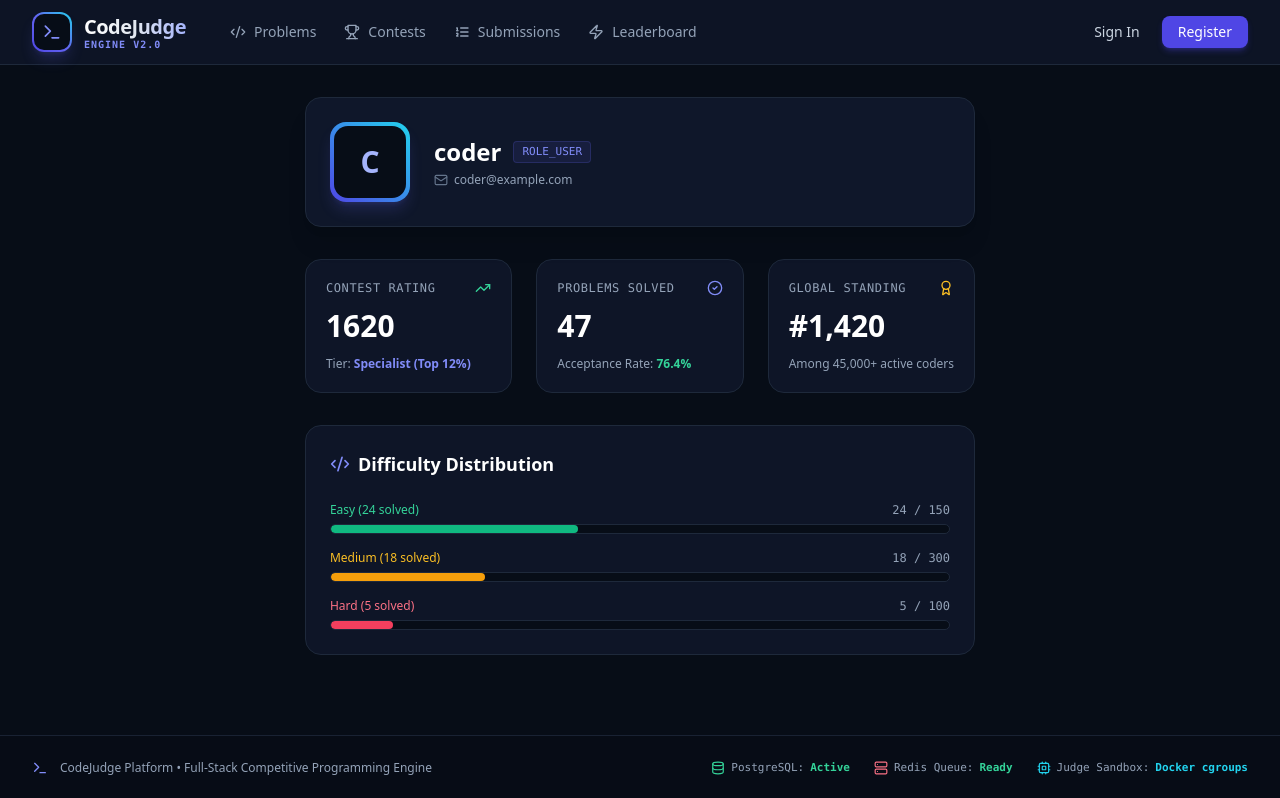
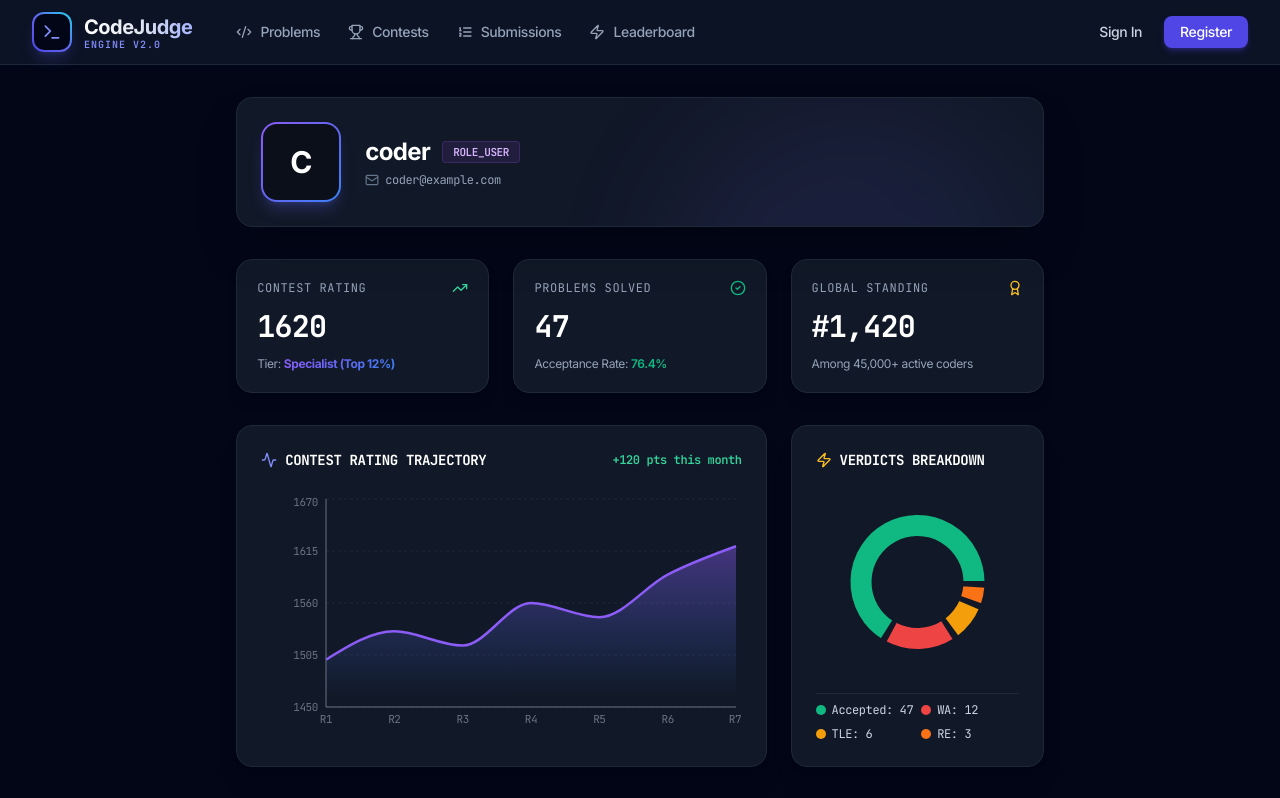
Before and after one commit to Bitu-kumar045/code-judge, a React (Vite) app in the folder frontend/: page /profile in a window 1280 px wide. Shown: the top 798 px of the page. Built offline with nearby package versions, Linux system fonts and the light colour scheme; the HTML template or start-up script is replaced by a standard one.

Commit message:
feat(ui): implement modern Linear/Vercel dark design system with Recharts, fonts and verdict tokens

```diff
--- a/frontend/index.html
+++ b/frontend/index.html
@@ -4,9 +4,14 @@
     <meta charset="UTF-8" />
     <link rel="icon" type="image/svg+xml" href="/vite.svg" />
     <meta name="viewport" content="width=device-width, initial-scale=1.0" />
-    <title>CodeJudge - Online Coding & Problem Solving Platform</title>
+    <title>CodeJudge — Competitive Programming Platform</title>
+
+    <!-- Google Fonts: Inter and JetBrains Mono -->
+    <link rel="preconnect" href="https://fonts.googleapis.com">
+    <link rel="preconnect" href="https://fonts.gstatic.com" crossorigin>
+    <link href="https://fonts.googleapis.com/css2?family=Inter:wght@300;400;500;600;700;800&family=JetBrains+Mono:ital,wght@0,400;0,500;0,600;0,700;1,400&display=swap" rel="stylesheet">
   </head>
-  <body class="bg-slate-950 text-slate-100 min-h-screen antialiased selection:bg-indigo-500 selection:text-white">
+  <body class="bg-darkBg text-slate-100 min-h-screen font-sans antialiased selection:bg-indigo-500 selection:text-white">
     <div id="root"></div>
     <script type="module" src="/src/main.jsx"></script>
   </body>
--- a/frontend/package.json
+++ b/frontend/package.json
@@ -10,10 +10,12 @@
   },
   "dependencies": {
     "@monaco-editor/react": "^4.6.0",
+    "framer-motion": "^14.9.0",
     "lucide-react": "^0.363.0",
     "react": "^18.2.0",
     "react-dom": "^18.2.0",
-    "react-router-dom": "^6.22.3"
+    "react-router-dom": "^6.22.3",
+    "recharts": "^3.10.1"
   },
   "devDependencies": {
     "@types/react": "^18.2.66",
--- a/frontend/src/index.css
+++ b/frontend/src/index.css
@@ -4,25 +4,45 @@
 
 @layer base {
   body {
-    @apply bg-slate-950 text-slate-100 font-sans;
+    @apply bg-darkBg text-slate-100 font-sans tracking-tight;
+    background-color: #0B0F19;
   }
 }
 
-/* Custom scrollbar */
+/* Linear/Vercel-style glowing borders and cards */
+.glass-panel {
+  background: rgba(17, 24, 39, 0.75);
+  backdrop-filter: blur(12px);
+  border: 1px solid rgba(255, 255, 255, 0.08);
+}
+
+.glow-card {
+  position: relative;
+  background: #111827;
+  border: 1px solid rgba(255, 255, 255, 0.08);
+  transition: all 0.2s cubic-bezier(0.4, 0, 0.2, 1);
+}
+
+.glow-card:hover {
+  border-color: rgba(139, 92, 246, 0.35);
+  box-shadow: 0 0 25px -5px rgba(99, 102, 241, 0.15);
+}
+
+/* Subtle custom scrollbar */
 ::-webkit-scrollbar {
   width: 6px;
   height: 6px;
 }
 
 ::-webkit-scrollbar-track {
-  background: #0f172a;
+  background: #0B0F19;
 }
 
 ::-webkit-scrollbar-thumb {
-  background: #334155;
+  background: #1F2937;
   border-radius: 9999px;
 }
 
 ::-webkit-scrollbar-thumb:hover {
-  background: #475569;
+  background: #374151;
 }
--- a/frontend/src/pages/ProfilePage.jsx
+++ b/frontend/src/pages/ProfilePage.jsx
@@ -10,8 +10,22 @@ import {
   TrendingUp,
   ShieldCheck,
   Code2,
-  Clock
+  Clock,
+  Zap,
+  Activity
 } from 'lucide-react';
+import {
+  ResponsiveContainer,
+  AreaChart,
+  Area,
+  XAxis,
+  YAxis,
+  Tooltip,
+  CartesianGrid,
+  PieChart,
+  Pie,
+  Cell
+} from 'recharts';
 
 export default function ProfilePage() {
   const { user } = useAuth();
@@ -24,25 +38,46 @@ export default function ProfilePage() {
     solvedCount: 47
   };
 
+  // Mock Rating History for Recharts AreaChart
+  const ratingData = [
+    { contest: 'R1', rating: 1500 },
+    { contest: 'R2', rating: 1530 },
+    { contest: 'R3', rating: 1515 },
+    { contest: 'R4', rating: 1560 },
+    { contest: 'R5', rating: 1545 },
+    { contest: 'R6', rating: 1590 },
+    { contest: 'R7', rating: 1620 },
+  ];
+
+  // Verdict Breakdown for Recharts PieChart
+  const verdictData = [
+    { name: 'Accepted', value: 47, color: '#10B981' },       // Green
+    { name: 'Wrong Answer', value: 12, color: '#EF4444' },   // Red
+    { name: 'Time Limit', value: 6, color: '#F59E0B' },      // Yellow
+    { name: 'Runtime Error', value: 3, color: '#F97316' },   // Orange
+  ];
+
   return (
     <div className="max-w-7xl mx-auto px-4 sm:px-6 lg:px-8 py-8 space-y-8">
       {/* Profile Overview Card */}
-      <div className="bg-slate-900 border border-slate-800 rounded-2xl p-6 relative overflow-hidden shadow-xl">
-        <div className="flex flex-col sm:flex-row items-start sm:items-center space-y-4 sm:space-y-0 sm:space-x-6">
-          <div className="h-20 w-20 rounded-2xl bg-gradient-to-tr from-indigo-600 to-cyan-400 p-1 shadow-lg shadow-indigo-500/20">
-            <div className="h-full w-full bg-slate-950 rounded-[14px] flex items-center justify-center font-bold text-3xl text-indigo-300">
+      <div className="bg-cardBg border border-cardBorder rounded-2xl p-6 relative overflow-hidden shadow-2xl">
+        <div className="absolute top-0 right-0 w-96 h-96 bg-brand-gradient opacity-10 rounded-full blur-3xl pointer-events-none" />
+
+        <div className="flex flex-col sm:flex-row items-start sm:items-center space-y-4 sm:space-y-0 sm:space-x-6 relative z-10">
+          <div className="h-20 w-20 rounded-2xl bg-brand-gradient p-0.5 shadow-lg shadow-indigo-500/25">
+            <div className="h-full w-full bg-darkBg rounded-[14px] flex items-center justify-center font-bold text-3xl text-white">
               {currentUser.username.charAt(0).toUpperCase()}
             </div>
           </div>
 
           <div className="space-y-1">
             <div className="flex items-center space-x-3">
-              <h1 className="text-2xl font-bold text-white">{currentUser.username}</h1>
-              <span className="px-2 py-0.5 rounded text-[11px] font-mono bg-indigo-500/10 text-indigo-400 border border-indigo-500/20">
+              <h1 className="text-2xl font-bold text-white tracking-tight">{currentUser.username}</h1>
+              <span className="px-2.5 py-0.5 rounded text-[11px] font-mono bg-purple-500/10 text-purple-300 border border-purple-500/20 font-semibold">
                 {currentUser.role}
               </span>
             </div>
-            <p className="text-xs text-slate-400 flex items-center space-x-1.5">
+            <p className="text-xs text-slate-400 flex items-center space-x-1.5 font-mono">
               <Mail className="h-3.5 w-3.5 text-slate-500" />
               <span>{currentUser.email}</span>
             </p>
@@ -53,77 +88,166 @@ export default function ProfilePage() {
       {/* Grid of stats */}
       <div className="grid grid-cols-1 md:grid-cols-3 gap-6">
         {/* Rating Card */}
-        <div className="bg-slate-900/90 border border-slate-800 rounded-2xl p-5 space-y-3">
+        <div className="bg-cardBg border border-cardBorder rounded-2xl p-5 space-y-3 shadow-lg">
           <div className="flex items-center justify-between text-xs text-slate-400">
             <span className="uppercase font-mono tracking-wider">Contest Rating</span>
             <TrendingUp className="h-4 w-4 text-emerald-400" />
           </div>
-          <div className="text-3xl font-extrabold text-white">{currentUser.rating || 1500}</div>
+          <div className="text-3xl font-extrabold text-white tracking-tight font-mono">{currentUser.rating || 1500}</div>
           <div className="text-xs text-slate-400">
-            Tier: <strong className="text-indigo-400">Specialist (Top 12%)</strong>
+            Tier: <strong className="text-transparent bg-clip-text bg-brand-gradient font-bold">Specialist (Top 12%)</strong>
           </div>
         </div>
 
         {/* Total Solved Card */}
-        <div className="bg-slate-900/90 border border-slate-800 rounded-2xl p-5 space-y-3">
+        <div className="bg-cardBg border border-cardBorder rounded-2xl p-5 space-y-3 shadow-lg">
           <div className="flex items-center justify-between text-xs text-slate-400">
             <span className="uppercase font-mono tracking-wider">Problems Solved</span>
-            <CheckCircle2 className="h-4 w-4 text-indigo-400" />
+            <CheckCircle2 className="h-4 w-4 text-verdict-ac" />
           </div>
-          <div className="text-3xl font-extrabold text-white">{currentUser.solvedCount || 47}</div>
+          <div className="text-3xl font-extrabold text-white tracking-tight font-mono">{currentUser.solvedCount || 47}</div>
           <div className="text-xs text-slate-400">
-            Acceptance Rate: <strong className="text-emerald-400">76.4%</strong>
+            Acceptance Rate: <strong className="text-verdict-ac font-semibold">76.4%</strong>
           </div>
         </div>
 
         {/* Global Rank Card */}
-        <div className="bg-slate-900/90 border border-slate-800 rounded-2xl p-5 space-y-3">
+        <div className="bg-cardBg border border-cardBorder rounded-2xl p-5 space-y-3 shadow-lg">
           <div className="flex items-center justify-between text-xs text-slate-400">
             <span className="uppercase font-mono tracking-wider">Global Standing</span>
             <Award className="h-4 w-4 text-amber-400" />
           </div>
-          <div className="text-3xl font-extrabold text-white">#1,420</div>
+          <div className="text-3xl font-extrabold text-white tracking-tight font-mono">#1,420</div>
           <div className="text-xs text-slate-400">
             Among 45,000+ active coders
           </div>
         </div>
       </div>
 
-      {/* Solved Progress Breakdown */}
-      <div className="bg-slate-900/90 border border-slate-800 rounded-2xl p-6 space-y-6">
-        <h2 className="text-lg font-bold text-white flex items-center space-x-2">
-          <Code2 className="h-5 w-5 text-indigo-400" />
+      {/* Recharts Analytics Section */}
+      <div className="grid grid-cols-1 lg:grid-cols-3 gap-6">
+        {/* Rating Progression Graph (AreaChart) */}
+        <div className="lg:col-span-2 bg-cardBg border border-cardBorder rounded-2xl p-6 space-y-4 shadow-xl">
+          <div className="flex items-center justify-between">
+            <div className="flex items-center space-x-2">
+              <Activity className="h-4 w-4 text-indigo-400" />
+              <h2 className="text-sm font-bold text-white tracking-tight uppercase font-mono">
+                Contest Rating Trajectory
+              </h2>
+            </div>
+            <span className="text-xs font-mono text-emerald-400 font-semibold">+120 pts this month</span>
+          </div>
+
+          <div className="h-64 w-full pt-2">
+            <ResponsiveContainer width="100%" height="100%">
+              <AreaChart data={ratingData}>
+                <defs>
+                  <linearGradient id="ratingGradient" x1="0" y1="0" x2="0" y2="1">
+                    <stop offset="5%" stopColor="#8B5CF6" stopOpacity={0.4} />
+                    <stop offset="95%" stopColor="#3B82F6" stopOpacity={0.0} />
+                  </linearGradient>
+                </defs>
+                <CartesianGrid strokeDasharray="3 3" stroke="#1F2937" vertical={false} />
+                <XAxis dataKey="contest" stroke="#6B7280" tickLine={false} style={{ fontSize: '11px', fontFamily: 'JetBrains Mono' }} />
+                <YAxis domain={['dataMin - 50', 'dataMax + 50']} stroke="#6B7280" tickLine={false} style={{ fontSize: '11px', fontFamily: 'JetBrains Mono' }} />
+                <Tooltip
+                  contentStyle={{ backgroundColor: '#0B0F19', borderColor: '#374151', borderRadius: '10px', fontSize: '12px' }}
+                  itemStyle={{ color: '#A78BFA' }}
+                />
+                <Area type="monotone" dataKey="rating" stroke="#8B5CF6" strokeWidth={2.5} fillOpacity={1} fill="url(#ratingGradient)" />
+              </AreaChart>
+            </ResponsiveContainer>
+          </div>
+        </div>
+
+        {/* Verdict Distribution (PieChart) */}
+        <div className="bg-cardBg border border-cardBorder rounded-2xl p-6 space-y-4 shadow-xl flex flex-col justify-between">
+          <div className="flex items-center space-x-2">
+            <Zap className="h-4 w-4 text-amber-400" />
+            <h2 className="text-sm font-bold text-white tracking-tight uppercase font-mono">
+              Verdicts Breakdown
+            </h2>
+          </div>
+
+          <div className="h-44 w-full relative">
+            <ResponsiveContainer width="100%" height="100%">
+              <PieChart>
+                <Pie
+                  data={verdictData}
+                  cx="50%"
+                  cy="50%"
+                  innerRadius={45}
+                  outerRadius={68}
+                  paddingAngle={4}
+                  dataKey="value"
+                >
+                  {verdictData.map((entry, index) => (
+                    <Cell key={`cell-${index}`} fill={entry.color} stroke="#111827" strokeWidth={2} />
+                  ))}
+                </Pie>
+                <Tooltip
+                  contentStyle={{ backgroundColor: '#0B0F19', borderColor: '#374151', borderRadius: '8px', fontSize: '11px' }}
+                />
+              </PieChart>
+            </ResponsiveContainer>
+          </div>
+
+          <div className="grid grid-cols-2 gap-2 text-xs font-mono pt-2 border-t border-cardBorder">
+            <div className="flex items-center space-x-1.5">
+              <span className="w-2.5 h-2.5 rounded-full bg-verdict-ac" />
+              <span className="text-slate-300">Accepted: 47</span>
+            </div>
+            <div className="flex items-center space-x-1.5">
+              <span className="w-2.5 h-2.5 rounded-full bg-verdict-wa" />
+              <span className="text-slate-300">WA: 12</span>
+            </div>
+            <div className="flex items-center space-x-1.5">
+              <span className="w-2.5 h-2.5 rounded-full bg-verdict-tle" />
+              <span className="text-slate-300">TLE: 6</span>
+            </div>
+            <div className="flex items-center space-x-1.5">
+              <span className="w-2.5 h-2.5 rounded-full bg-verdict-re" />
+              <span className="text-slate-300">RE: 3</span>
+            </div>
+          </div>
+        </div>
+      </div>
+
+      {/* Difficulty Distribution Breakdown */}
+      <div className="bg-cardBg border border-cardBorder rounded-2xl p-6 space-y-6 shadow-xl">
+        <h2 className="text-sm font-bold text-white flex items-center space-x-2 font-mono uppercase tracking-wider">
+          <Code2 className="h-4 w-4 text-purple-400" />
           <span>Difficulty Distribution</span>
         </h2>
 
         <div className="space-y-4">
           <div className="space-y-1.5">
             <div className="flex justify-between text-xs font-medium">
-              <span className="text-emerald-400">Easy (24 solved)</span>
+              <span className="text-verdict-ac font-semibold">Easy (24 solved)</span>
               <span className="text-slate-400 font-mono">24 / 150</span>
             </div>
-            <div className="w-full bg-slate-950 h-2.5 rounded-full overflow-hidden border border-slate-800">
-              <div className="bg-emerald-500 h-full rounded-full" style={{ width: '40%' }} />
+            <div className="w-full bg-darkBg h-2 rounded-full overflow-hidden border border-cardBorder">
+              <div className="bg-verdict-ac h-full rounded-full transition-all duration-500" style={{ width: '40%' }} />
             </div>
           </div>
 
           <div className="space-y-1.5">
             <div className="flex justify-between text-xs font-medium">
-              <span className="text-amber-400">Medium (18 solved)</span>
+              <span className="text-verdict-tle font-semibold">Medium (18 solved)</span>
               <span className="text-slate-400 font-mono">18 / 300</span>
             </div>
-            <div className="w-full bg-slate-950 h-2.5 rounded-full overflow-hidden border border-slate-800">
-              <div className="bg-amber-500 h-full rounded-full" style={{ width: '25%' }} />
+            <div className="w-full bg-darkBg h-2 rounded-full overflow-hidden border border-cardBorder">
+              <div className="bg-verdict-tle h-full rounded-full transition-all duration-500" style={{ width: '25%' }} />
             </div>
           </div>
 
           <div className="space-y-1.5">
             <div className="flex justify-between text-xs font-medium">
-              <span className="text-rose-400">Hard (5 solved)</span>
+              <span className="text-verdict-wa font-semibold">Hard (5 solved)</span>
               <span className="text-slate-400 font-mono">5 / 100</span>
             </div>
-            <div className="w-full bg-slate-950 h-2.5 rounded-full overflow-hidden border border-slate-800">
-              <div className="bg-rose-500 h-full rounded-full" style={{ width: '10%' }} />
+            <div className="w-full bg-darkBg h-2 rounded-full overflow-hidden border border-cardBorder">
+              <div className="bg-verdict-wa h-full rounded-full transition-all duration-500" style={{ width: '10%' }} />
             </div>
           </div>
         </div>
--- a/frontend/tailwind.config.js
+++ b/frontend/tailwind.config.js
@@ -8,11 +8,25 @@ export default {
   theme: {
     extend: {
       colors: {
-        slate: {
-          850: '#151f32',
-          950: '#070d17',
+        darkBg: '#0B0F19',
+        cardBg: '#111827',
+        cardBorder: '#1F2937',
+        verdict: {
+          ac: '#10B981',   // Accepted (Green)
+          wa: '#EF4444',   // Wrong Answer (Red)
+          tle: '#F59E0B',  // Time Limit Exceeded (Yellow)
+          re: '#F97316',   // Runtime Error (Orange)
+          ce: '#8B5CF6',   // Compilation Error (Purple)
         }
-      }
+      },
+      fontFamily: {
+        sans: ['Inter', 'system-ui', '-apple-system', 'sans-serif'],
+        mono: ['JetBrains Mono', 'ui-monospace', 'monospace'],
+      },
+      backgroundImage: {
+        'brand-gradient': 'linear-gradient(135deg, #8B5CF6 0%, #6366F1 50%, #3B82F6 100%)',
+        'glow-gradient': 'radial-gradient(ellipse at top, rgba(99, 102, 241, 0.15), transparent 70%)',
+      },
     },
   },
   plugins: [],
```
Also changed, not shown: frontend/src/pages/ProblemDetailPage.jsx (+19 -4 lines), frontend/src/pages/SubmissionsPage.jsx (+8 -1 lines), 2 other files (tests, documents, lock files or other folders).
